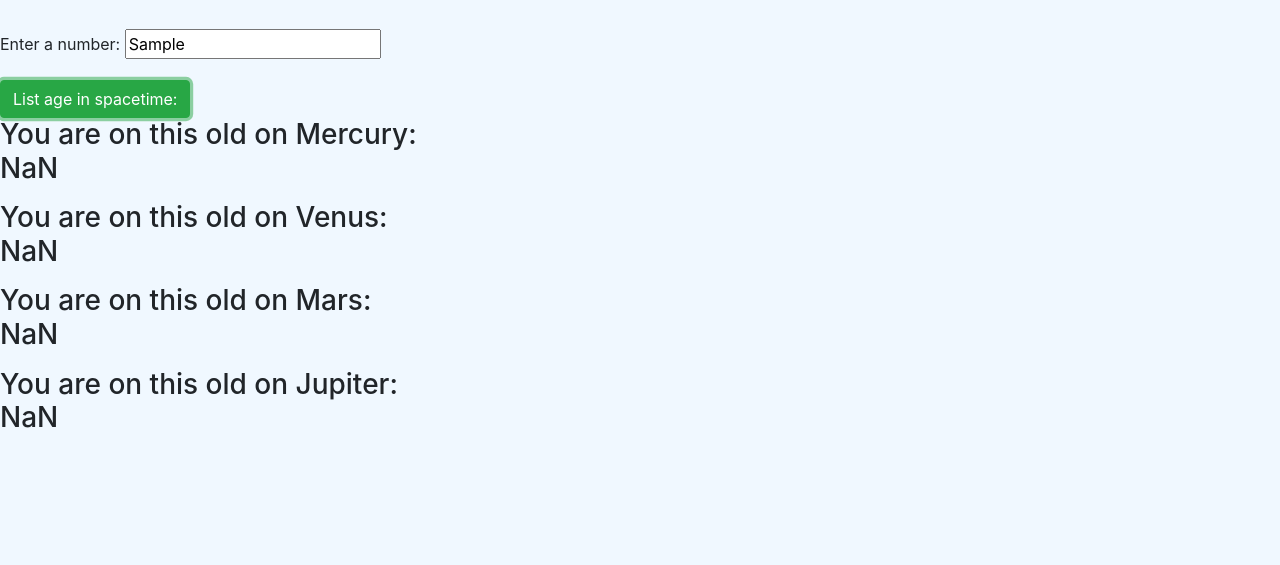
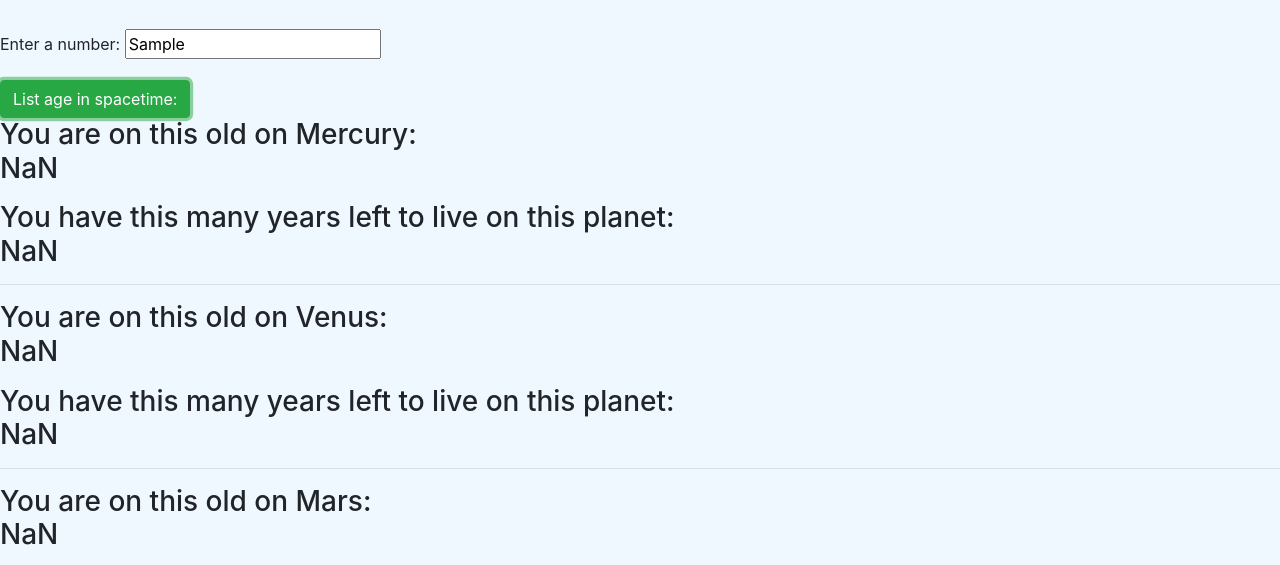
Before and after one commit to dereksmith2018/Super-Galatic-Age-Calcualtor, a website built with webpack: page src/index.html in a window 1280 px wide. Both pictures are taken after typing "Sample" into the empty fields and a click on the button "List age in spacetime:". Shown: the part 179-744 px from the top of the page. Built offline with nearby package versions, Linux system fonts and the light colour scheme.

Commit message:
add testing and fixed time left

```diff
--- a/src/index.html
+++ b/src/index.html
@@ -15,7 +15,14 @@
       <button id="newAge" type="submit" class="btn btn-success">List age in spacetime:</button>
     </form>
     <h3>You are on this old on Mercury:<p id="resultAgeOne"></p></h3>
+    <h3>You have this many years left to live on this planet:<p id="timeleftMercury"></p></h3>
+    <hr>
     <h3>You are on this old on Venus:<p id="resultAgeTwo"></p></h3>
+    <h3>You have this many years left to live on this planet:<p id="timeleftVenus"></p></h3>
+    <hr>
     <h3>You are on this old on Mars:<p id="resultAgeThree"></p></h3>
+    <h3>You have this many years left to live on this planet:<p id="timeleftMars"></p></h3>
+    <hr>
     <h3>You are on this old on Jupiter:<p id="resultAgeFour"></p></h3>
+    <h3>You have this many years left to live on this planet:<p id="timeleftJupiter"></p></h3>
   </body>
--- a/src/main.js
+++ b/src/main.js
@@ -15,6 +15,10 @@ $(document).ready(function() {
         $("#resultAgeTwo").text(newUserAge.findVenus());
         $("#resultAgeThree").text(newUserAge.findMars());
         $("#resultAgeFour").text(newUserAge.findJupiter());
+        $('#timeleftMercury').text(newUserAge.timeLeftMercury());
+        $('#timeleftVenus').text(newUserAge.timeLeftVenus());
+        $('#timeleftMars').text(newUserAge.timeLeftMars());
+        $('#timeleftJupiter').text(newUserAge.timeLeftJupiter());
 
 
 
--- a/src/supergalatic.js
+++ b/src/supergalatic.js
@@ -7,22 +7,44 @@ export class GalaticAge {
         let newUserAge = mercuryAge;
         return newUserAge;
     }
+    timeLeftMercury(){
+        let mercuryAge = Math.floor((365 * this.age) / 87.6);
+        let newUserAge = mercuryAge;
+        let timeMars = Math.floor((365 * 80) / 87.6) - newUserAge;
+        return timeMars;
+    }
     findVenus(){
         let venusAge = Math.floor((365 * this.age) / 224.7);
         let newUserAge = venusAge;
         return newUserAge;
+    }
+    timeLeftVenus(){
+        let venusAge = Math.floor((365 * this.age) / 224.7);
+        let newUserAge = venusAge;
+        let timeVenus = Math.floor((365 * 80) / 224.7) - newUserAge;
+        return timeVenus;
     }
     findMars(){
         let marsAge = Math.floor((365 * this.age) / 687);
         let newUserAge = marsAge;
         return newUserAge;
     }
+    timeLeftMars(){
+        let marsAge = Math.floor((365 * this.age) / 687);
+        let newUserAge = marsAge;
+        let timeVenus = Math.floor((365 * 80) / 687) - newUserAge;
+        return timeVenus;
+    }
     findJupiter() {
         let jupiterAge = Math.floor((365 * this.age) / 4332.6);
         let newUserAge = jupiterAge;
         return newUserAge;
-
-
+    }
+    timeLeftJupiter(){
+        let jupiterAge = Math.floor((365 * this.age) / 4332.6);
+        let newUserAge = jupiterAge;
+        let timeJupiter = Math.floor((365 * 80) / 4332.6) - newUserAge;
+        return timeJupiter;
     }
 
 }
```
